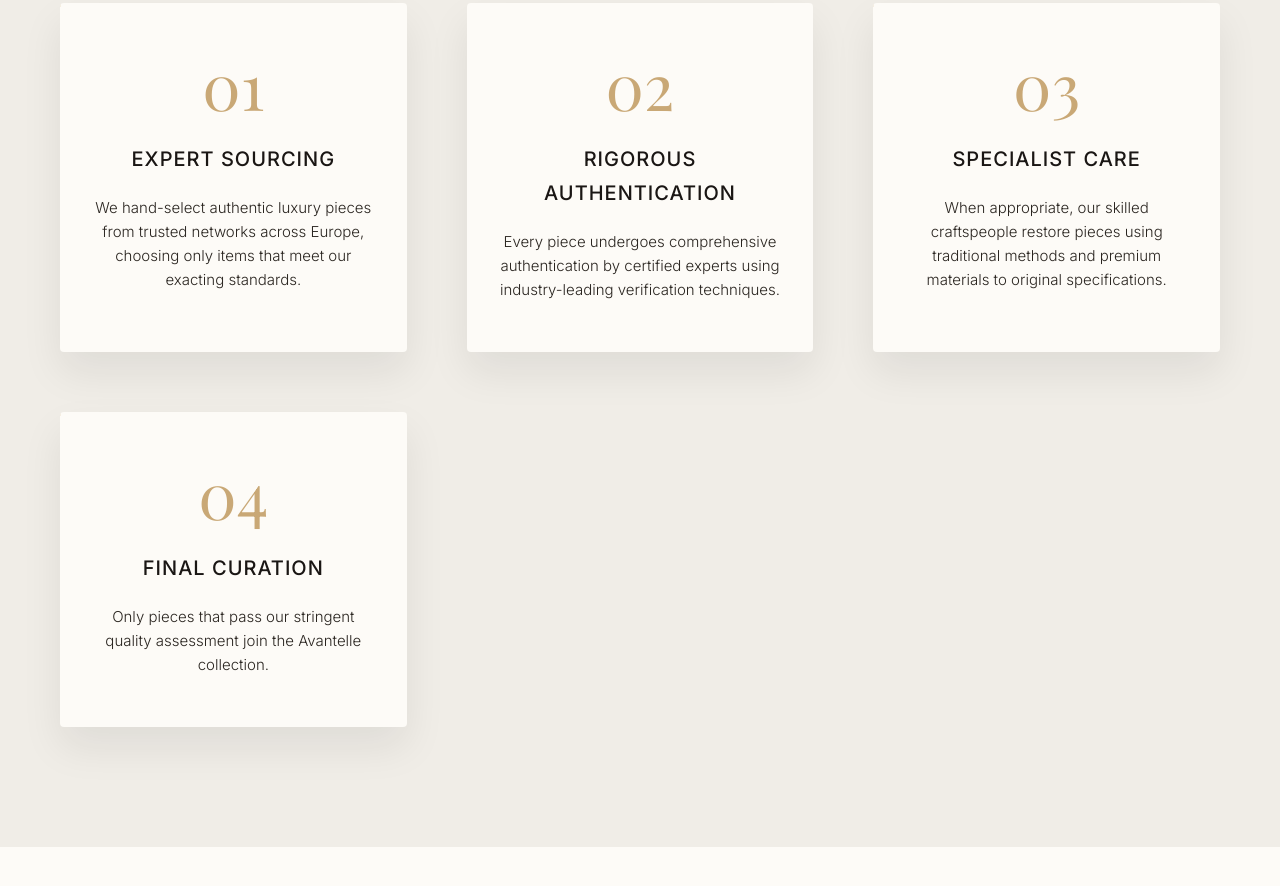
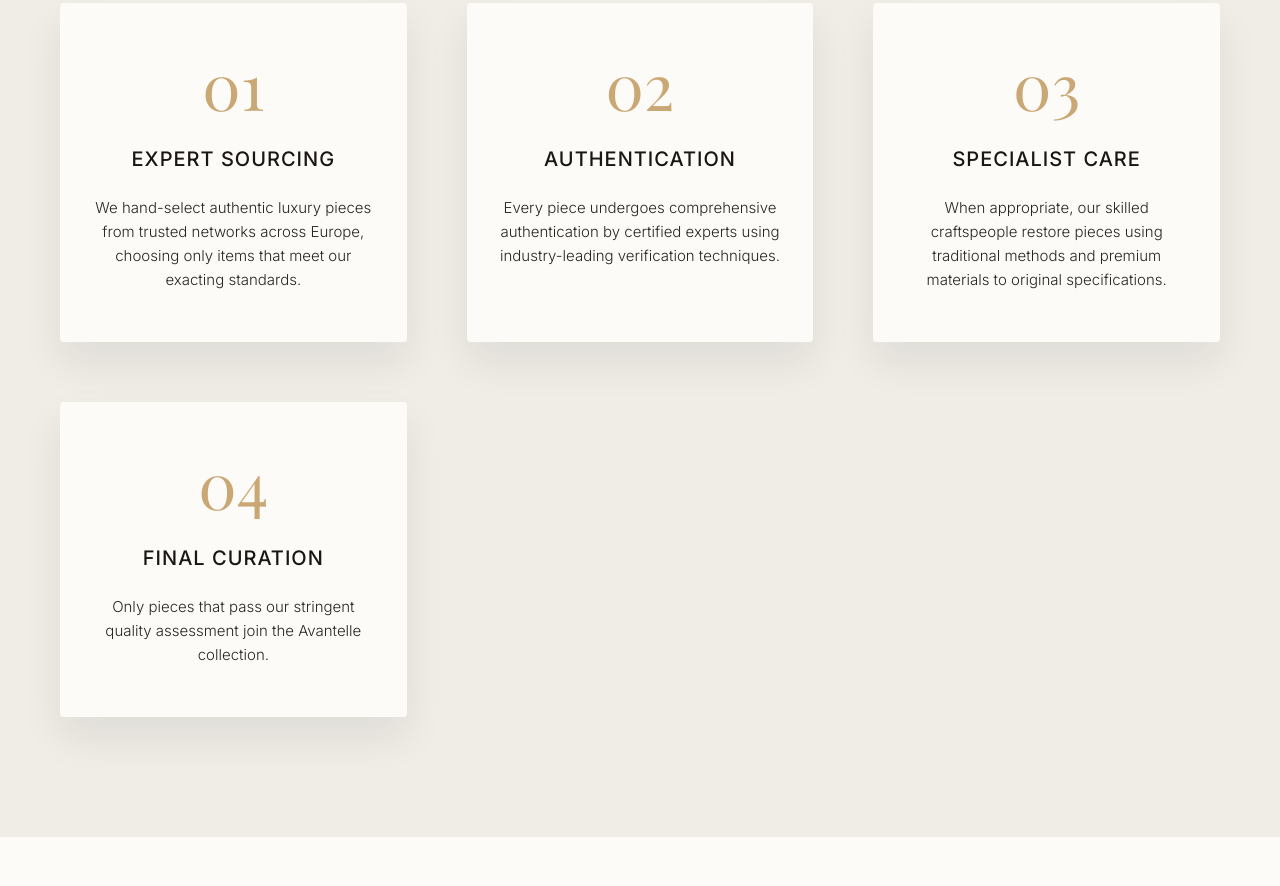
Before and after one commit to Resoledev/Avantelle, a plain HTML site: page index.html in a window 1280 px wide. Shown: the part 3822-4708 px from the top of the page. Drawn offline with nearby package versions, Linux system fonts and the light colour scheme; a web font is replaced by a local one.

Commit message:
Update index.html

```diff
--- a/index.html
+++ b/index.html
@@ -917,7 +917,7 @@
 
                 <div class="process-step">
                     <div class="process-number serif">02</div>
-                    <h3 class="sans">Rigorous Authentication</h3>
+                    <h3 class="sans">Authentication</h3>
                     <p>Every piece undergoes comprehensive authentication by certified experts using industry-leading verification techniques.</p>
                 </div>
 
```
